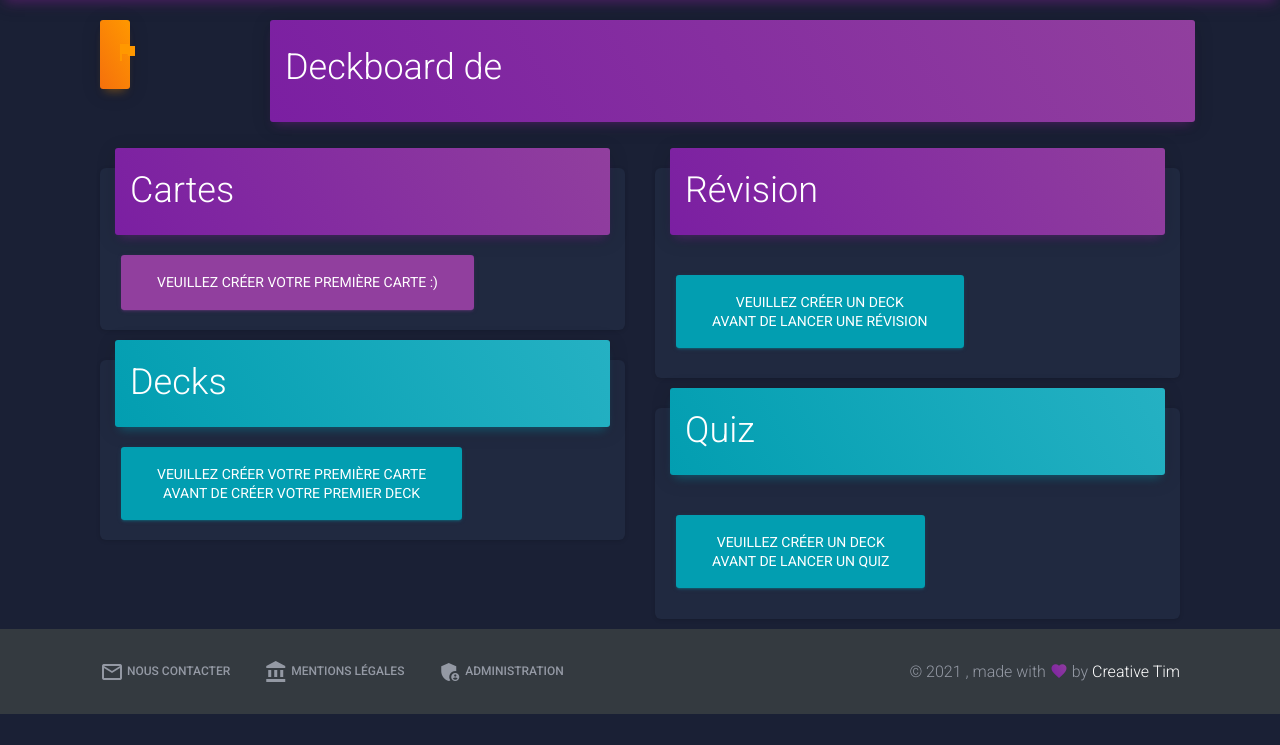
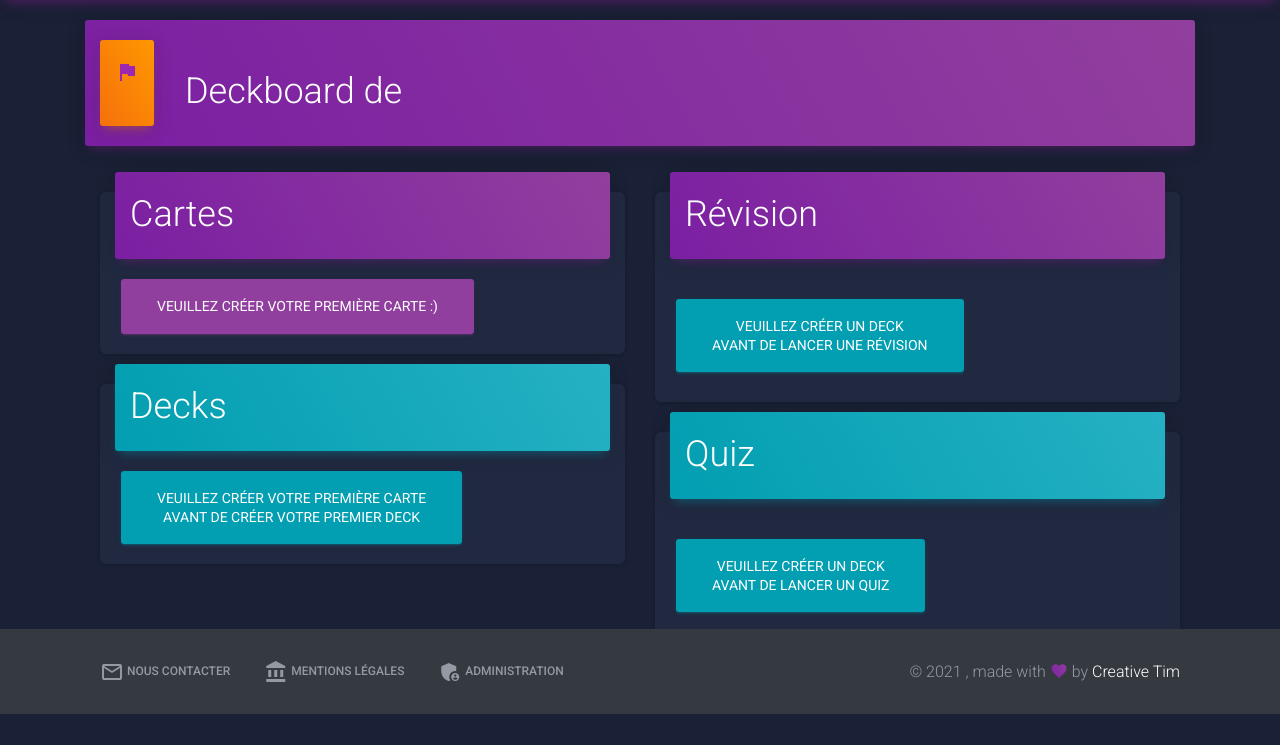
Before and after one commit to Tofu-Sauvage/flashcard_project, a Symfony app: template templates/pages/user/deckboard.html.twig in a window 1280 px wide. Shown: the part 86-831 px from the top of the page. Before the commit the page ends 800 px from the top, so only its background shows below. Run offline with Twig, Linux system fonts and the light colour scheme; the template is opened without the code that fills it, so the values that code supplies are empty; some libraries are stand-ins or nearby versions.

Commit message:
affichage du drapeau de la langue apprise par l'utilisateur

```diff
--- a/templates/pages/user/deckboard.html.twig
+++ b/templates/pages/user/deckboard.html.twig
@@ -5,9 +5,8 @@
 
 		<div class="container-fluid">
 
-			<div class="row">
-			<div class="col-md-1">
-				<div class="alert alert-warning col-md-1">
+				<div class="alert alert-primary row">
+					<div class="alert alert-warning mb-0 col-auto">
 						{% if language_learn.flag is not null%}
 							<img
 								class="img"
@@ -19,14 +18,11 @@
 							<i class="material-icons">flag</i>
 						{% endif %}
 					</div>
+					<div class="col-auto">
+					<h2 class="mt-4 ml-3">Deckboard de {{ app.user.name }}</h2>
+				</div>
 				</div>
 
-
-				<div class="alert alert-primary col-md-10 offset-md-1">
-					<h2>Deckboard de {{ app.user.name }}</h2>
-				</div>
-
-			</div>
 
 			<div class="row">
 				<div class="col-md-6"> {# Colonne contenant section "cartes" et "decks" #}
```
Lines whose indentation alone changed are shown as unchanged.
